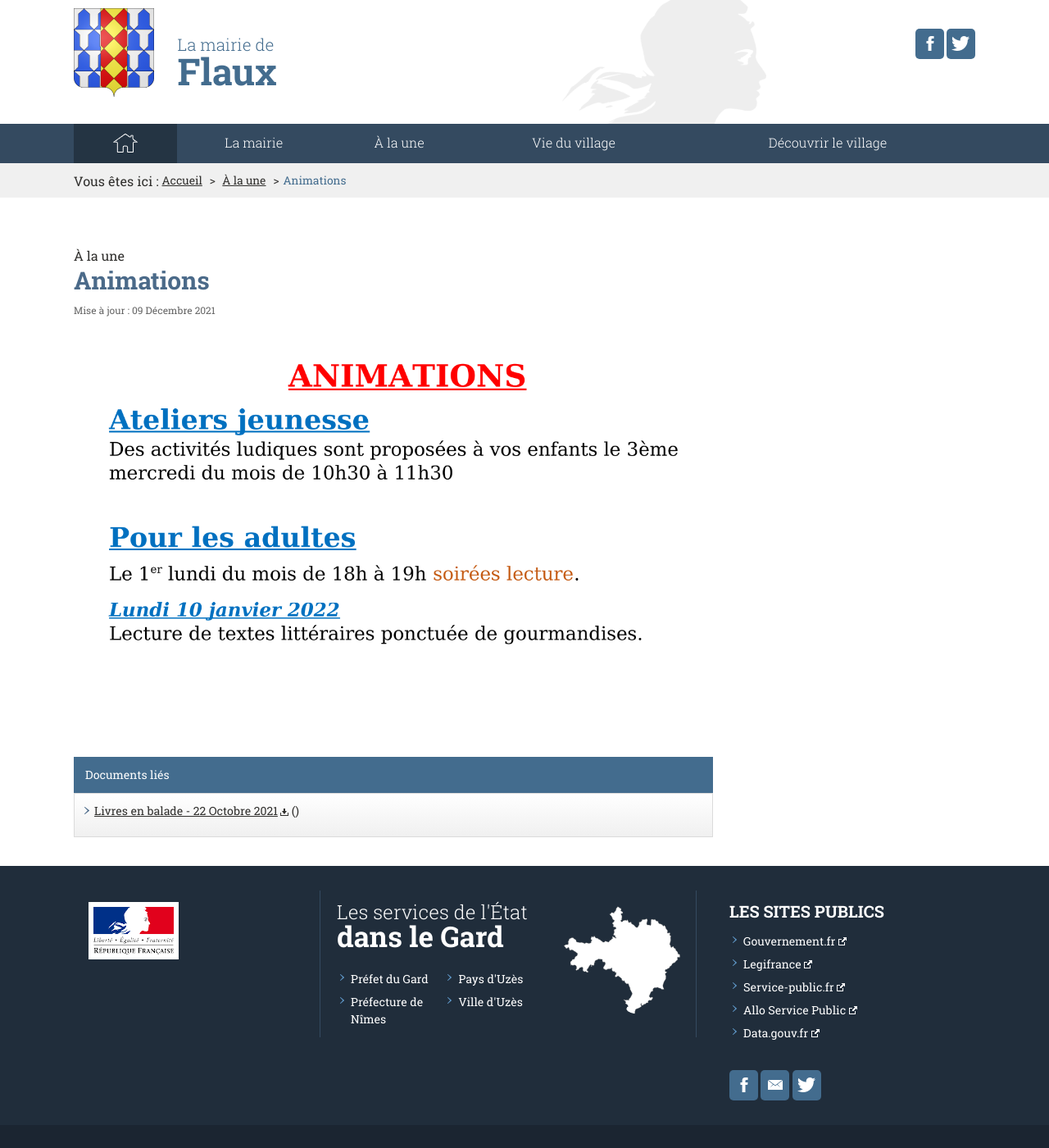
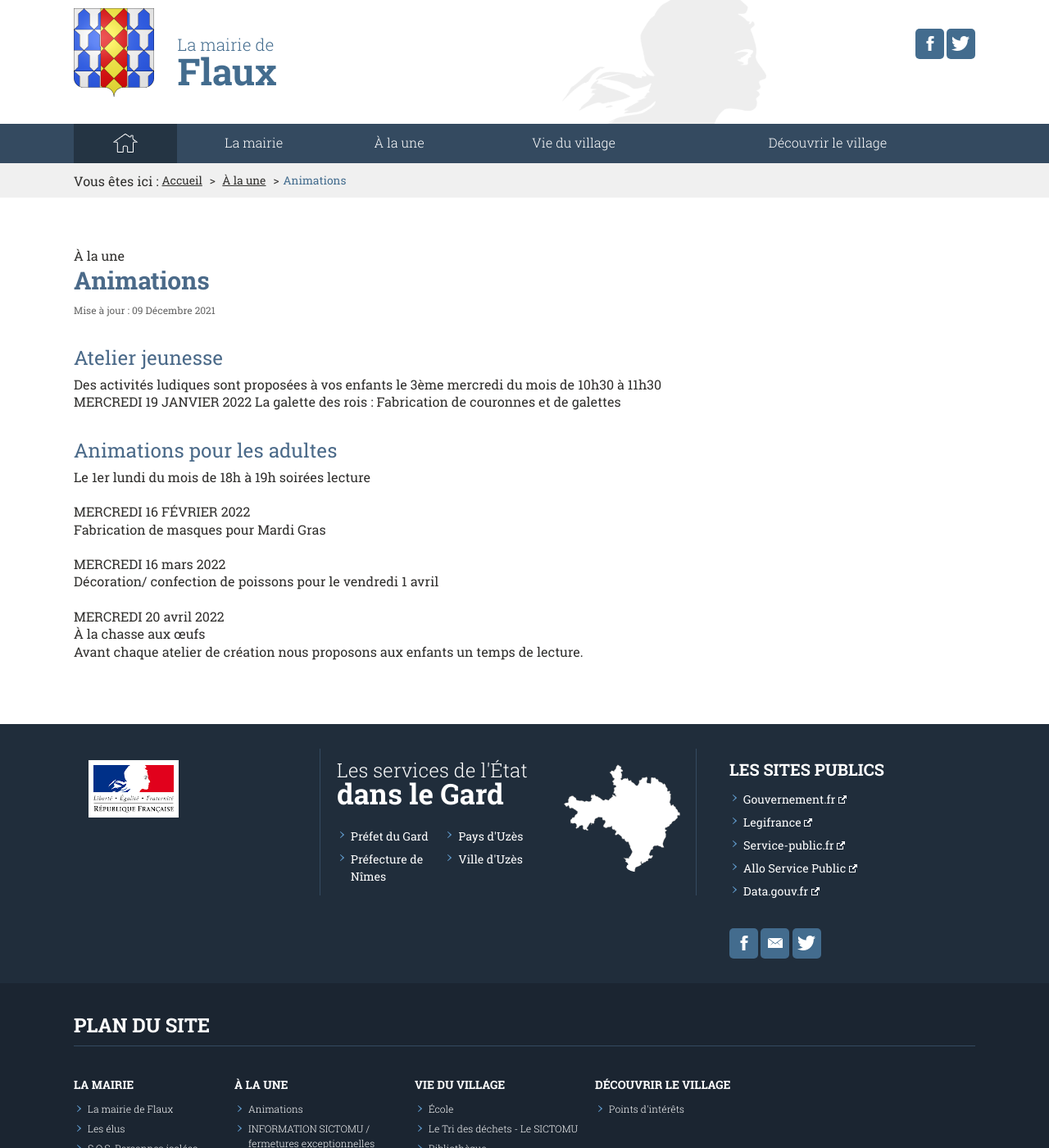
Before and after one commit to Flaux-Village/flaux-village.github.io, a Jekyll site: the page built from _actualites/animations.md, in a window 1280 px wide and 1400 px high. Shown: the whole window at 82% size. Built offline with Jekyll 4.4.1, drawn with Linux system fonts in a browser that asks for light colours; some of the changed text lies outside the part shown.

Commit message:
Update animations.md

```diff
--- a/_actualites/animations.md
+++ b/_actualites/animations.md
@@ -7,14 +7,25 @@ titre_page: Animations
 section: À la une
 addresse_section: /actualites.html
 date_texte: 09 Décembre 2021
-date: 2021-10-22
+date: 2022-01-06
 introduction:
-documents:
-- fiche: Livres en balade
-  date_texte: 22 Octobre 2021
-  addresse: /assets/documents/MAIRIE DE FLAUX_20211022_120301.png
+
 
 ---
 
+# Atelier jeunesse <br>
+Des activités ludiques sont proposées à vos enfants le 3ème mercredi du mois de 10h30 à 11h30<br>
+MERCREDI 19 JANVIER 2022 La galette des rois : Fabrication de couronnes et de galettes<br>
 
-![Animations Flaux](/assets/flyer/Screenshot from 2021-12-16 15-24-05.png){:class="img-responsive"}
+# Animations pour les adultes<br>
+Le 1er lundi du mois de 18h à 19h soirées lecture<br>
+
+MERCREDI 16 FÉVRIER 2022<br>
+Fabrication de masques pour Mardi Gras<br>
+
+MERCREDI 16 mars 2022<br>
+Décoration/ confection de poissons pour le vendredi 1 avril<br>
+
+MERCREDI 20 avril 2022<br>
+À la chasse aux œufs<br>
+Avant chaque atelier de création nous proposons aux enfants un temps de lecture.<br>
```
